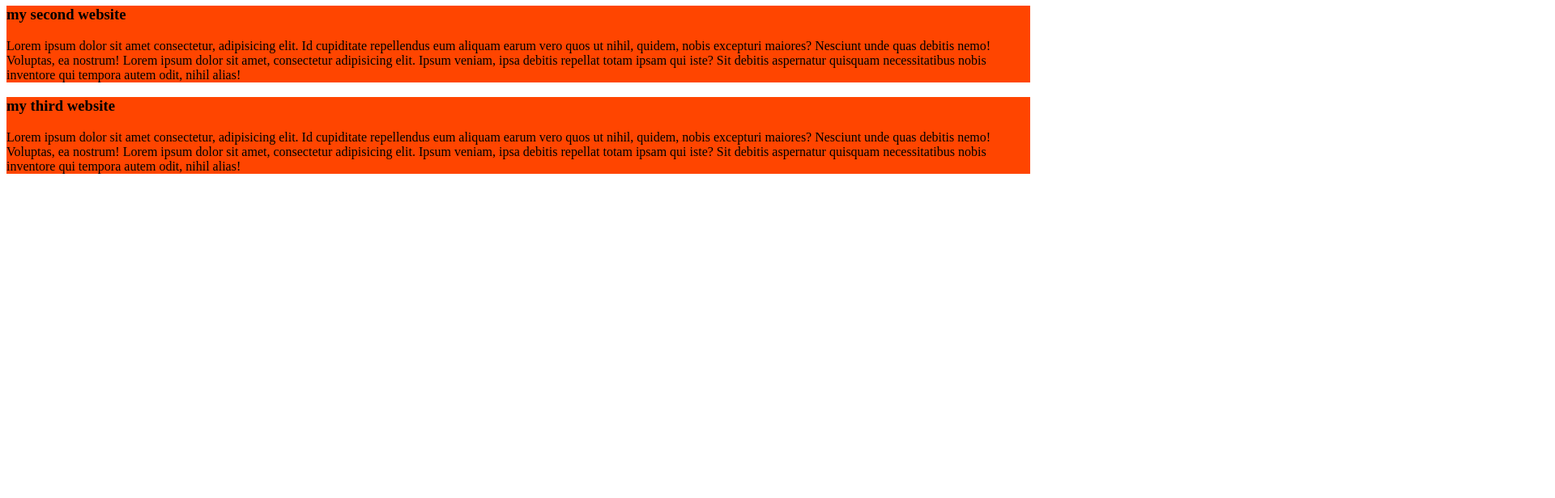
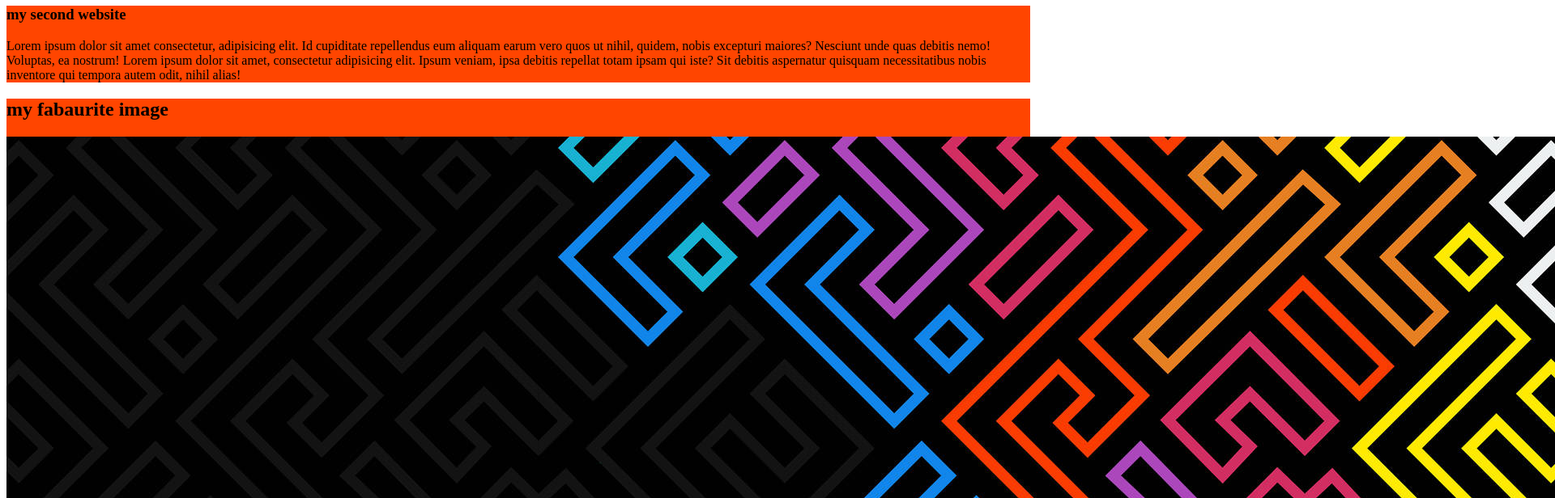
Before and after one commit to ishrat618/my-simple-website, a plain HTML site: page index.html in a window 1280 px wide. Shown: the part 280-896 px from the top of the page at 81% size, 1920 px wide, since content can reach past the window. Before the commit the page ends 800 px from the top, so only its background shows below. Drawn offline with Linux system fonts and the light colour scheme.

Commit message:
added a image on git

```diff
--- a/index.html
+++ b/index.html
@@ -25,6 +25,10 @@ Lorem ipsum dolor sit amet, consectetur adipisicing elit. Ipsum veniam, ipsa deb
 
     </p>
 </div>
+<div><h2>my fabaurite image</h2>
+    <img src="images/wallpaper - Copy.jpg" alt="">
+
+</div>
 <div><h3>my third website</h3>
     <p> Lorem ipsum dolor sit amet consectetur, adipisicing elit. Id cupiditate repellendus eum aliquam earum vero quos ut nihil, quidem, nobis excepturi maiores? Nesciunt unde quas debitis nemo! Voluptas, ea nostrum!
 Lorem ipsum dolor sit amet, consectetur adipisicing elit. Ipsum veniam, ipsa debitis repellat totam ipsam qui iste? Sit debitis aspernatur quisquam necessitatibus nobis inventore qui tempora autem odit, nihil alias!
```
Also changed, not shown: images/wallpaper - Copy.jpg (added).
